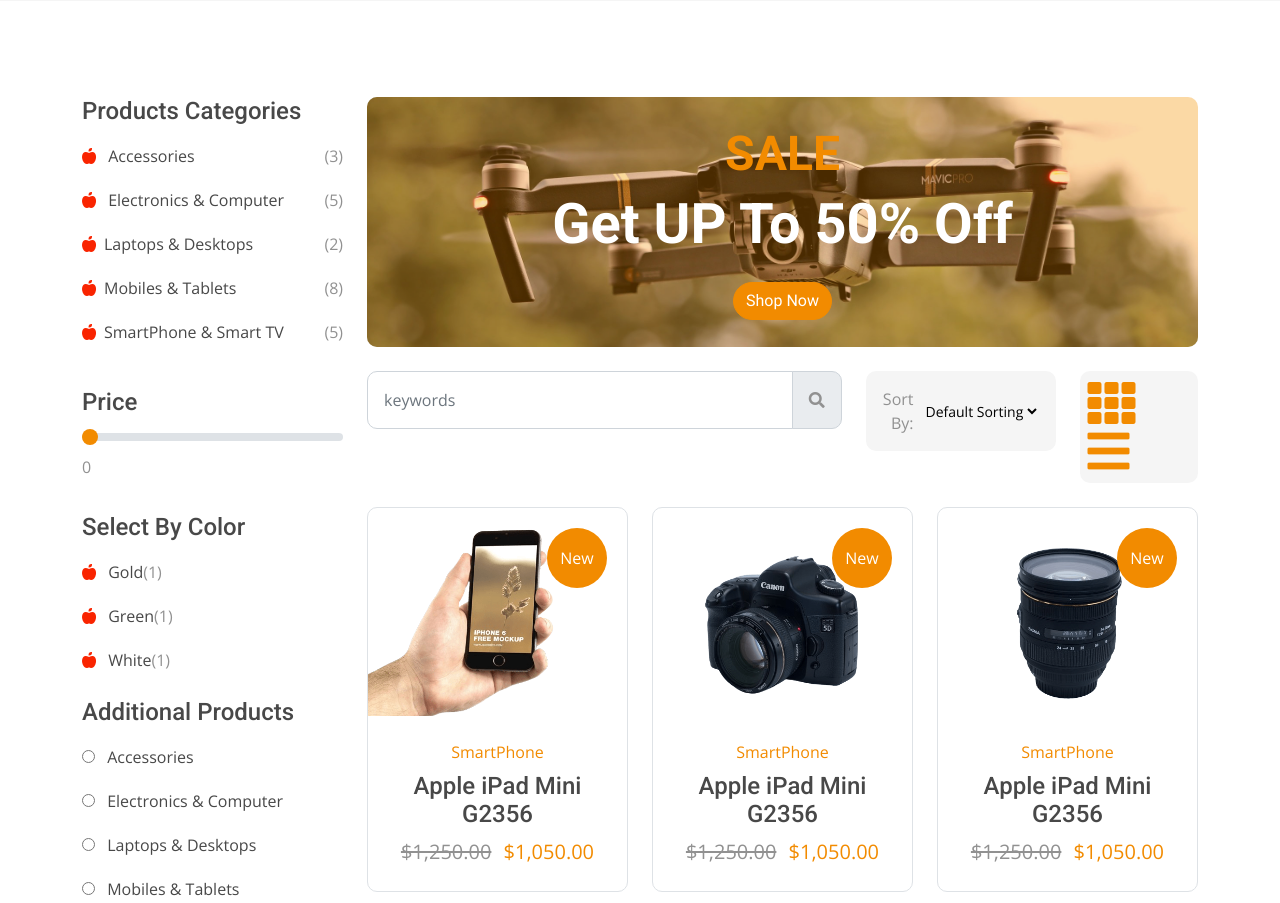
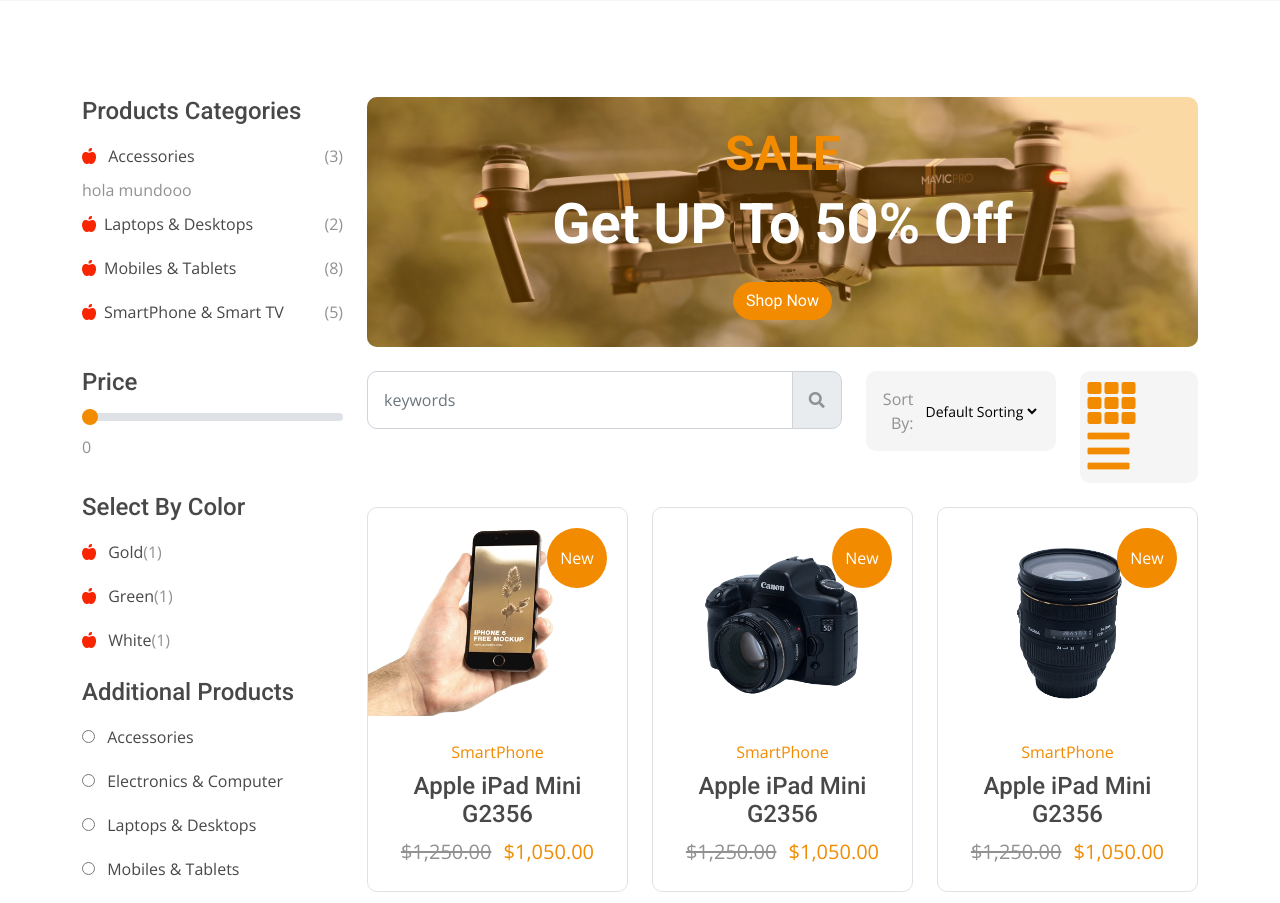
Before and after one commit to kevinsanchez4010/InterfacesRecuperacion, a Django app: page /shop/ in a window 1280 px wide. Shown: the part 583-1486 px from the top of the page. Run offline with Django 5.2, Linux system fonts and the light colour scheme; some libraries are stand-ins or nearby versions.

Commit message:
shop cambios

```diff
--- a/inicio/templates/shop.html
+++ b/inicio/templates/shop.html
@@ -122,13 +122,7 @@
                                     <span>(3)</span>
                                 </div>
                             </li>
-                            <li>
-                                <div class="categories-item">
-                                    <a href="#" class="text-dark"><i class="fas fa-apple-alt text-secondary me-2"></i>
-                                        Electronics & Computer</a>
-                                    <span>(5)</span>
-                                </div>
-                            </li>
+                            hola mundooo
                             <li>
                                 <div class="categories-item">
                                     <a href="#" class="text-dark"><i
```
